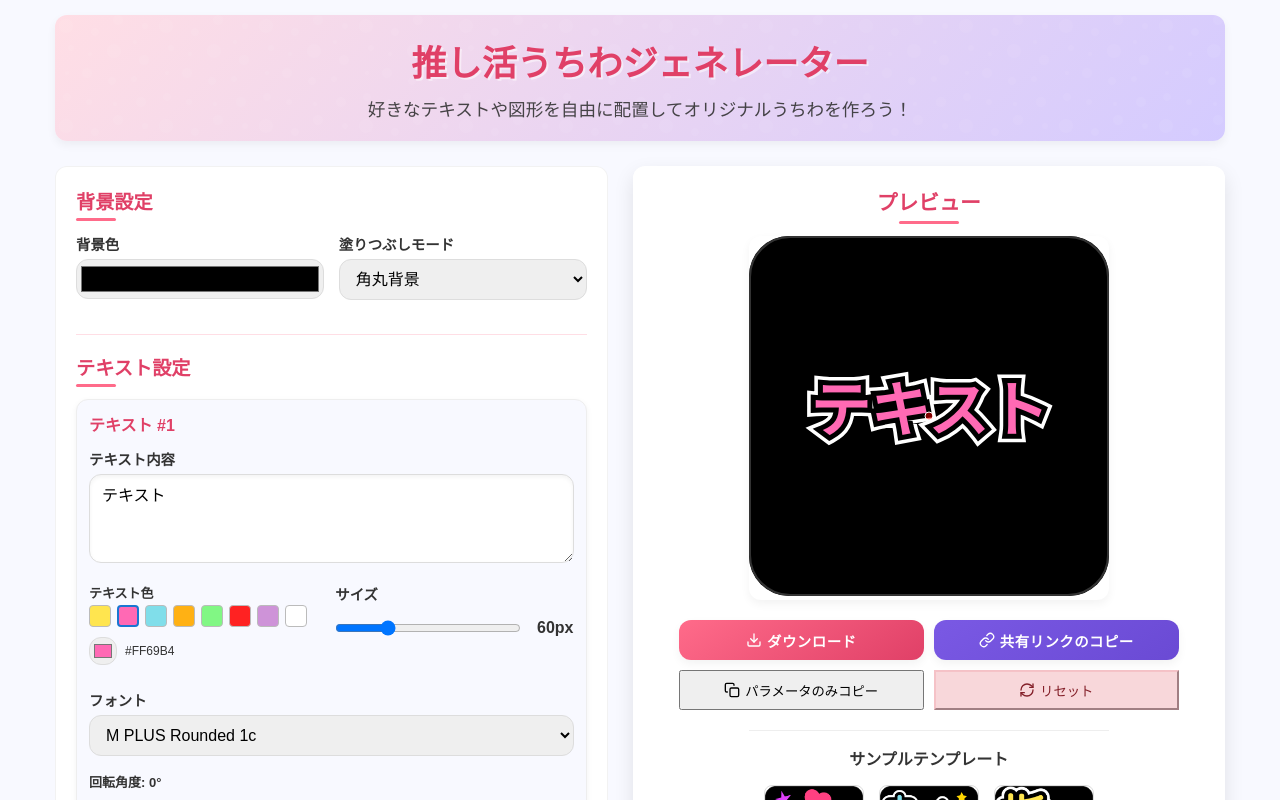
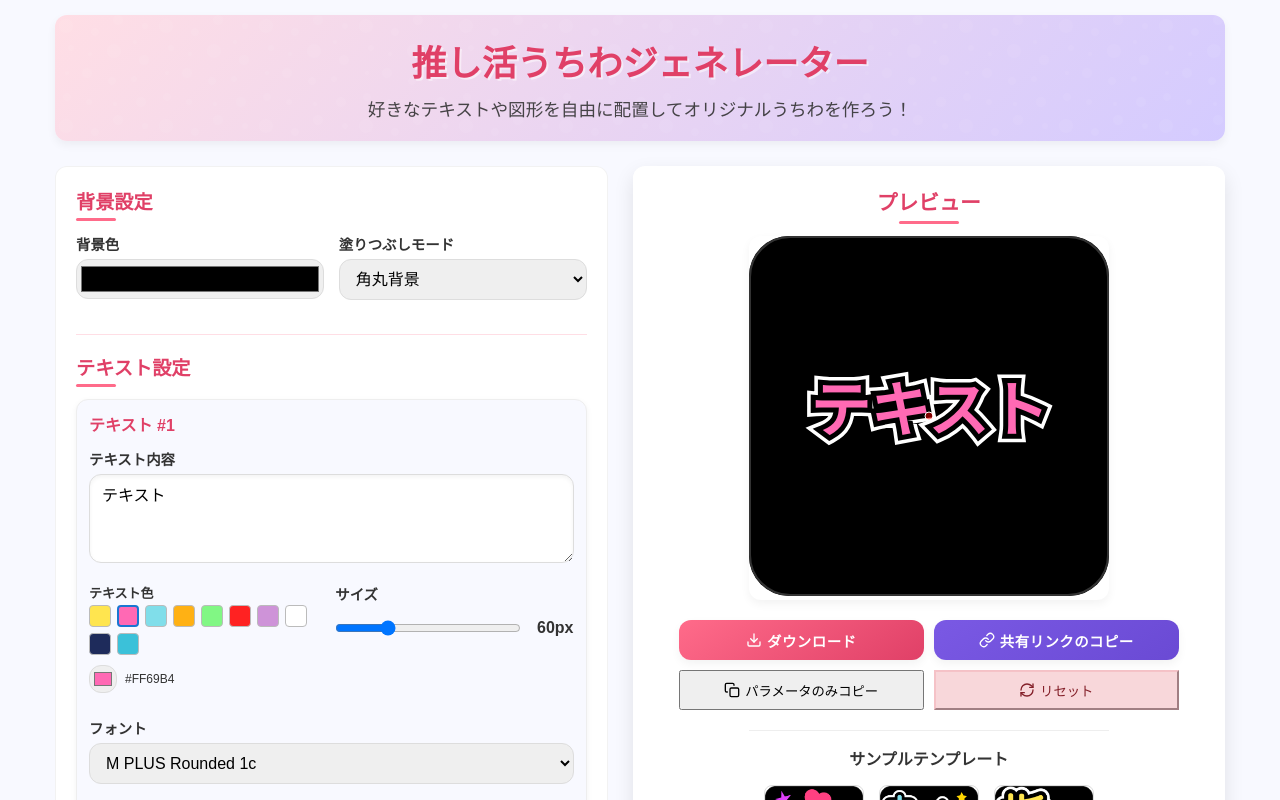
Before and after one commit to esuji5/uchiwa_generator, a React (Create React App) app: page / in a window 1280 px wide. Shown: the top 800 px of the page. Built offline with nearby package versions, Linux system fonts and the light colour scheme; a web font is replaced by a local one.

Commit message:
メインカラーを追加

```diff
--- a/src/components/TextSettings.tsx
+++ b/src/components/TextSettings.tsx
@@ -137,7 +137,7 @@ export const TextSettings: React.FC<TextSettingsProps> = ({
                     {/* カラーパレット（明るめの色を追加） */}
                     <div style={{ display: 'flex', flexWrap: 'wrap', gap: 6, marginBottom: 4 }}>
                       {[ '#ffe54f', '#FF69B4','#80deea', '#ffb114', '#81f784',
-                       '#ff2222', '#ce93d8', '#ffffff'].map(c => (
+                       '#ff2222', '#ce93d8', '#ffffff','#1e2b5b','#3bc1d9'].map(c => (
                         <button
                           key={c}
                           type="button"
```
